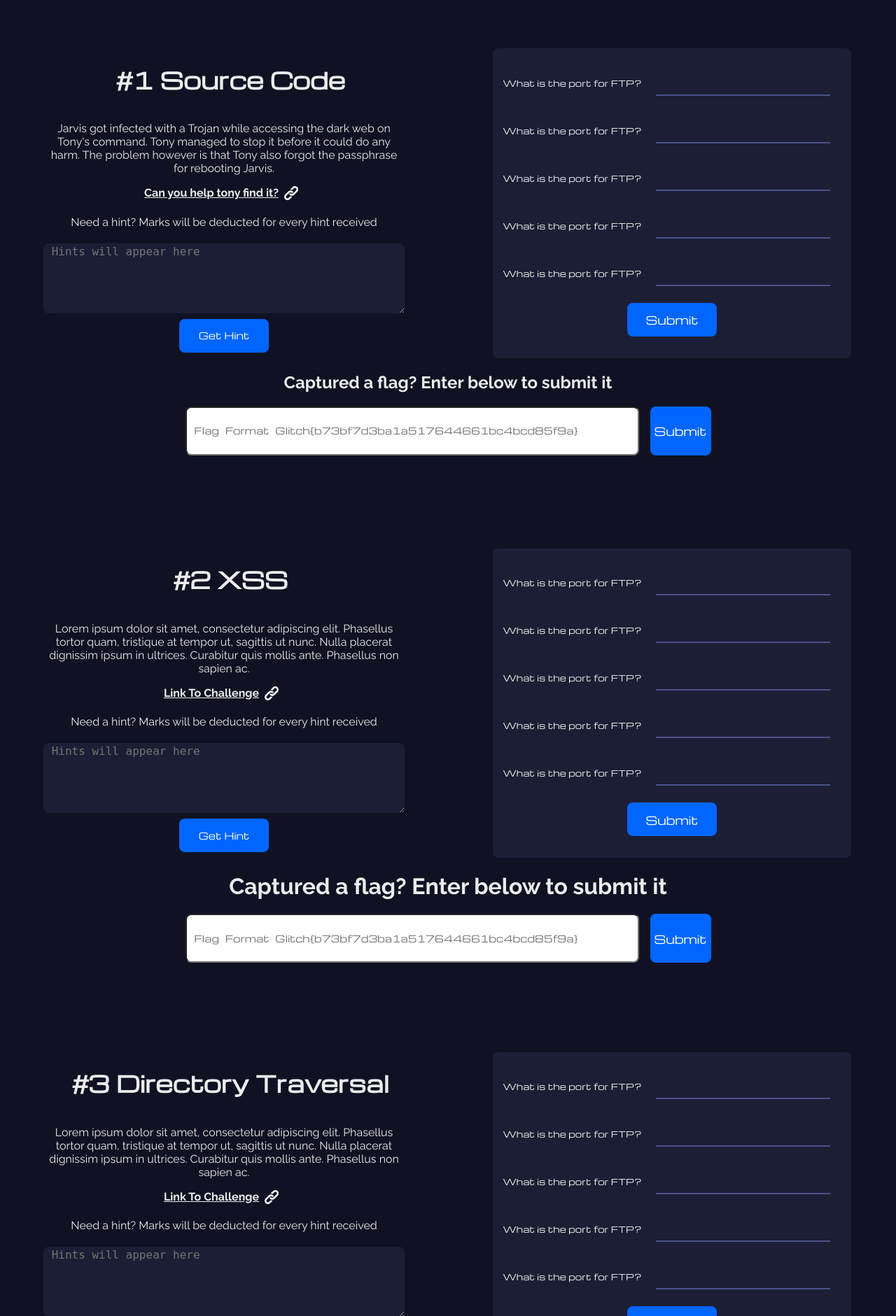
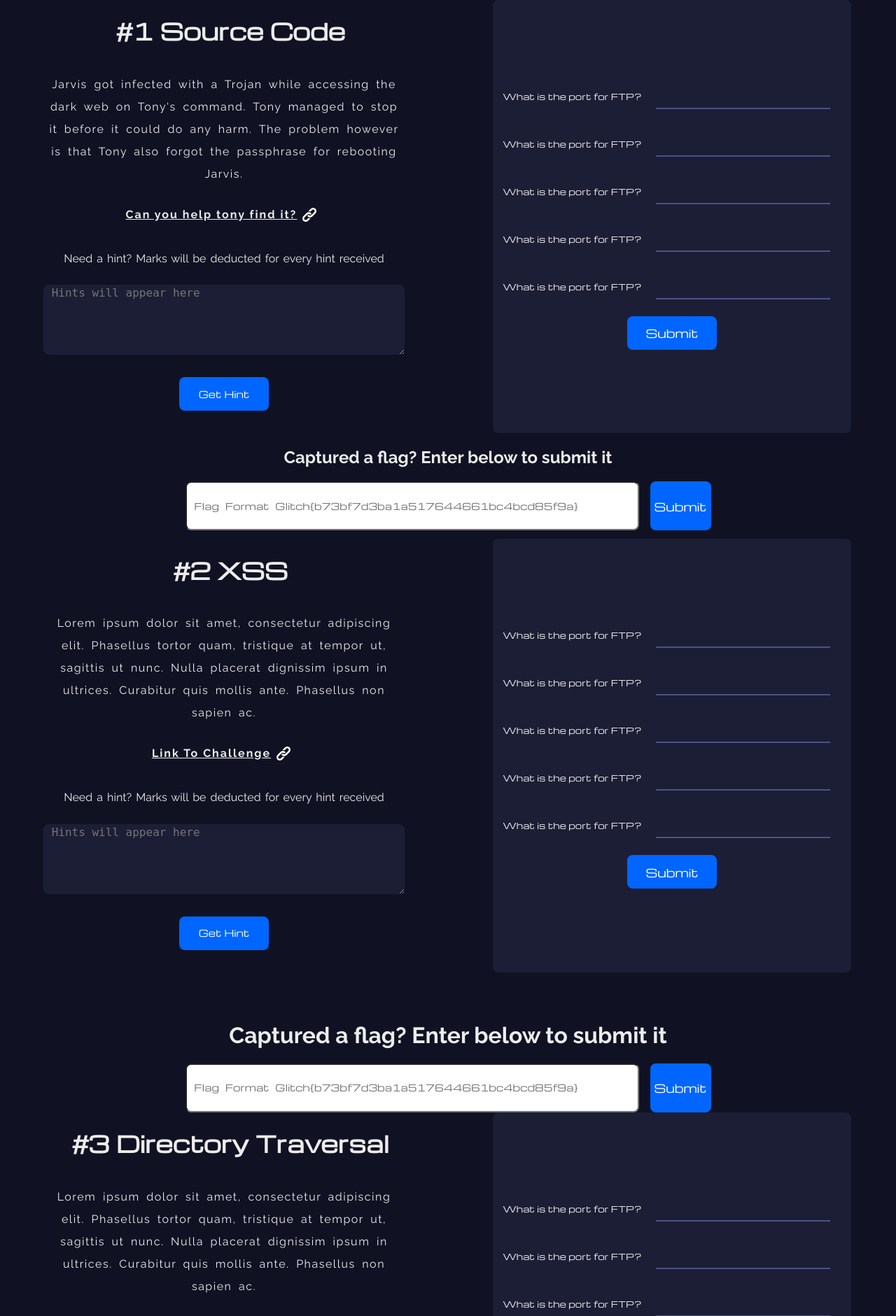
Before and after one commit to Mys7erio/Glitch-Xactitude2023, a PHP site: page / in a window 1280 px wide. Shown: the part 76-1957 px from the top of the page at 70% size. Run offline with PHP 8.4, Linux system fonts and the light colour scheme.

Commit message:
Added letter and word spacing and line height to questions. Added margins to several elements

```diff
--- a/index.html
+++ b/index.html
@@ -206,7 +206,7 @@
                 <button type="submit" form="challenge-1" class="btn-primary">Submit</button>
             </div>
         </div>
-
+        </div>
     <!--This will hold flag submission input-->
     <div class="flag-input">
         <h1 class="Raleway">Captured a flag? Enter below to submit it</h1>
@@ -216,7 +216,7 @@
             <button type="submit" form="flag-2" class="btn-primary">Submit</button>
         </form>
     </div>
-    </div>
+    <!-- </div> -->
 
 
 
--- a/style.css
+++ b/style.css
@@ -68,7 +68,7 @@ nav {
     display: flex;
     flex-direction: column;
     /* align-items: center;  */
-    justify-content: center;
+    justify-content: space-around;
     height: 90vh;
     margin: 0px 5vh 0px 5vh;
     /* padding: 0px 5vh 0px 5vh; */
@@ -90,15 +90,23 @@ nav {
     margin-right: 64px;
     max-width: 40vw;
 }
-
+.challenge-section > p {
+    letter-spacing: 1.5px;
+    word-spacing: 4px;
+    line-height: 2rem;
+}
 .challenge-section > a {
     display: flex;
     color: var(--pale-white);
     /* font-size: 24px; */
+    margin: 16px;
+    letter-spacing: 2px;
 }
 .challenge-section > h4 {
     /* font-size: 24px; */
     font-weight: 500;
+    word-spacing: 2px;
+    line-height: 2rem;
 }
 .challenge-section > textarea {
     height: 96px;
@@ -109,14 +117,15 @@ nav {
     border: none;
     border-radius: 8px;
 }
-.challenge-section > textarea:focus {
-    outline: none;
+.challenge-section > textarea:focus, .challenge-section > textarea:hover {
+    outline: 2px var(--marine-blue) solid;
+    /* border: #0066FF; */
 }
 .challenge-section > button {
     width: 128px;
     height: 48px;
     cursor: pointer;
-    margin: 8px;
+    margin: 2rem;
 }
 .challenge-section > a > img{
     height: 20px;
```
Lines whose indentation alone changed are shown as unchanged.
